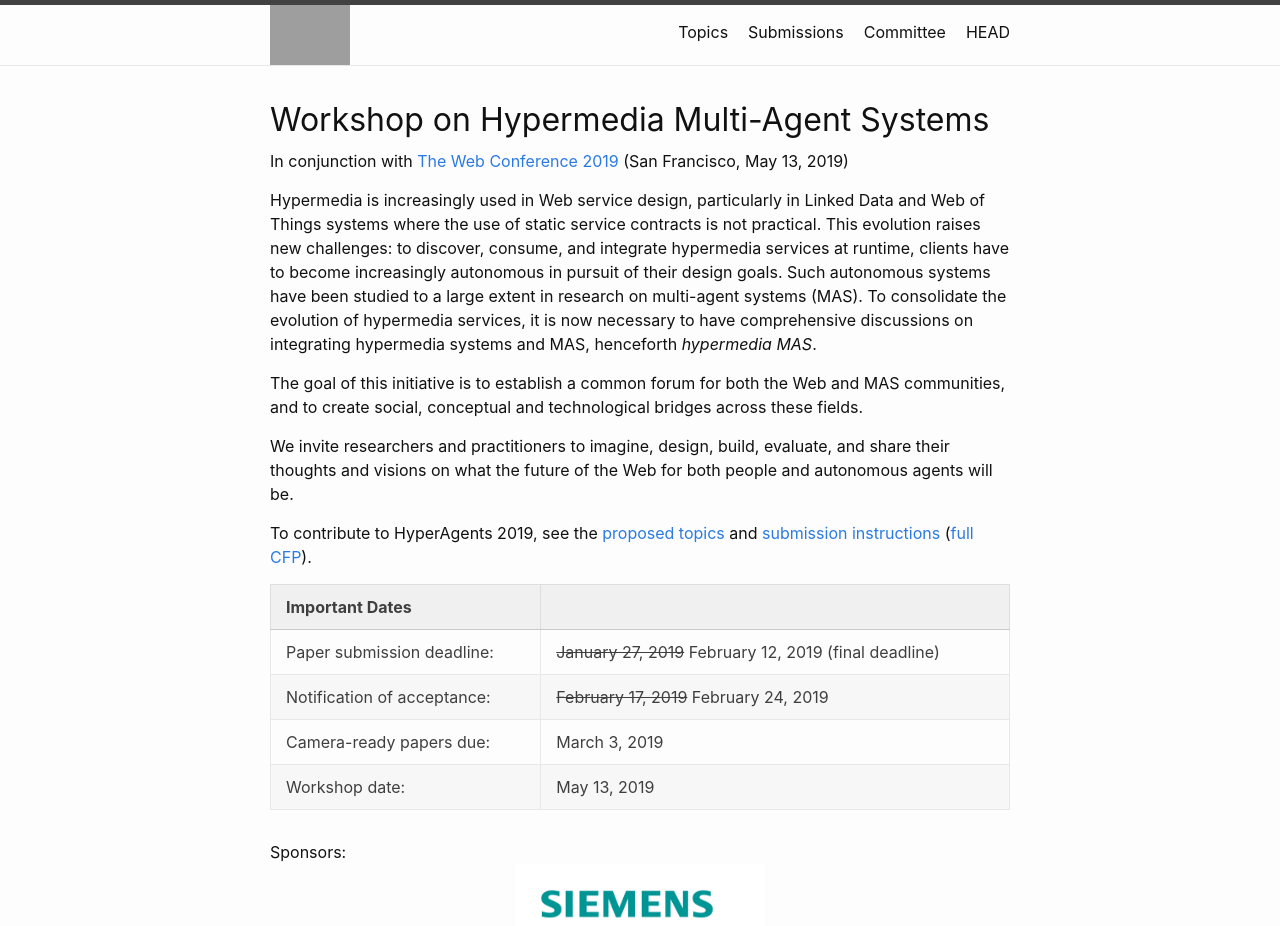
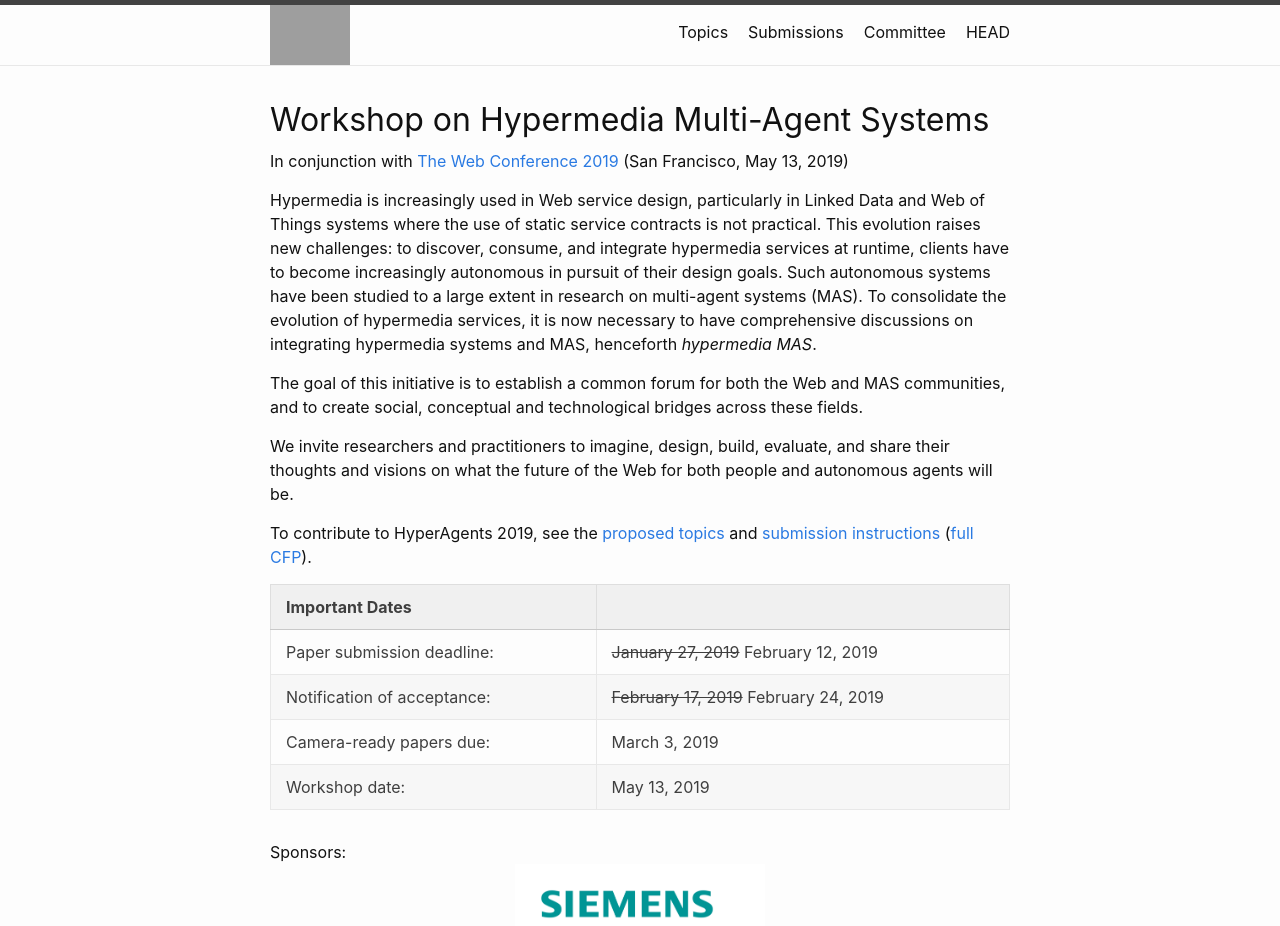
Before and after one commit to HyperAgents/twc2019.hyperagents.org, a Jekyll site: the page built from index.md, in a window 1280 px wide. Shown: the top 926 px of the page. Built offline with Jekyll 4.4.1, drawn with Linux system fonts in a browser that asks for light colours; grey boxes are pictures that could not be loaded.

Commit message:
Update submission deadline extension

```diff
--- a/HyperAgents2019_CFP.txt
+++ b/HyperAgents2019_CFP.txt
@@ -12,7 +12,7 @@ The goal of this initiative is to establish a common forum for both the Web and
 
 -- Important Dates
 
-Paper submission deadline: February 12, 2019 (final extended deadline)
+Paper submission deadline: February 12, 2019
 Notification of acceptance: February 24, 2019
 Camera-ready papers due: March 3, 2019
 Workshop date: May 13, 2019
--- a/index.md
+++ b/index.md
@@ -18,7 +18,7 @@ To contribute to HyperAgents 2019, see the [proposed topics](/topics/) and [subm
 
 | Important Dates ||
 |---|---|
-| Paper submission deadline: | ~~January 27, 2019~~ February 12, 2019 (final deadline) |
+| Paper submission deadline: | ~~January 27, 2019~~ February 12, 2019 |
 | Notification of acceptance: | ~~February 17, 2019~~ February 24, 2019 |
 | Camera-ready papers due: | March 3, 2019 |
 | Workshop date: | May 13, 2019 |
```
Also changed, not shown: 03_submissions.md (+1 -1 lines), 3 other files.
